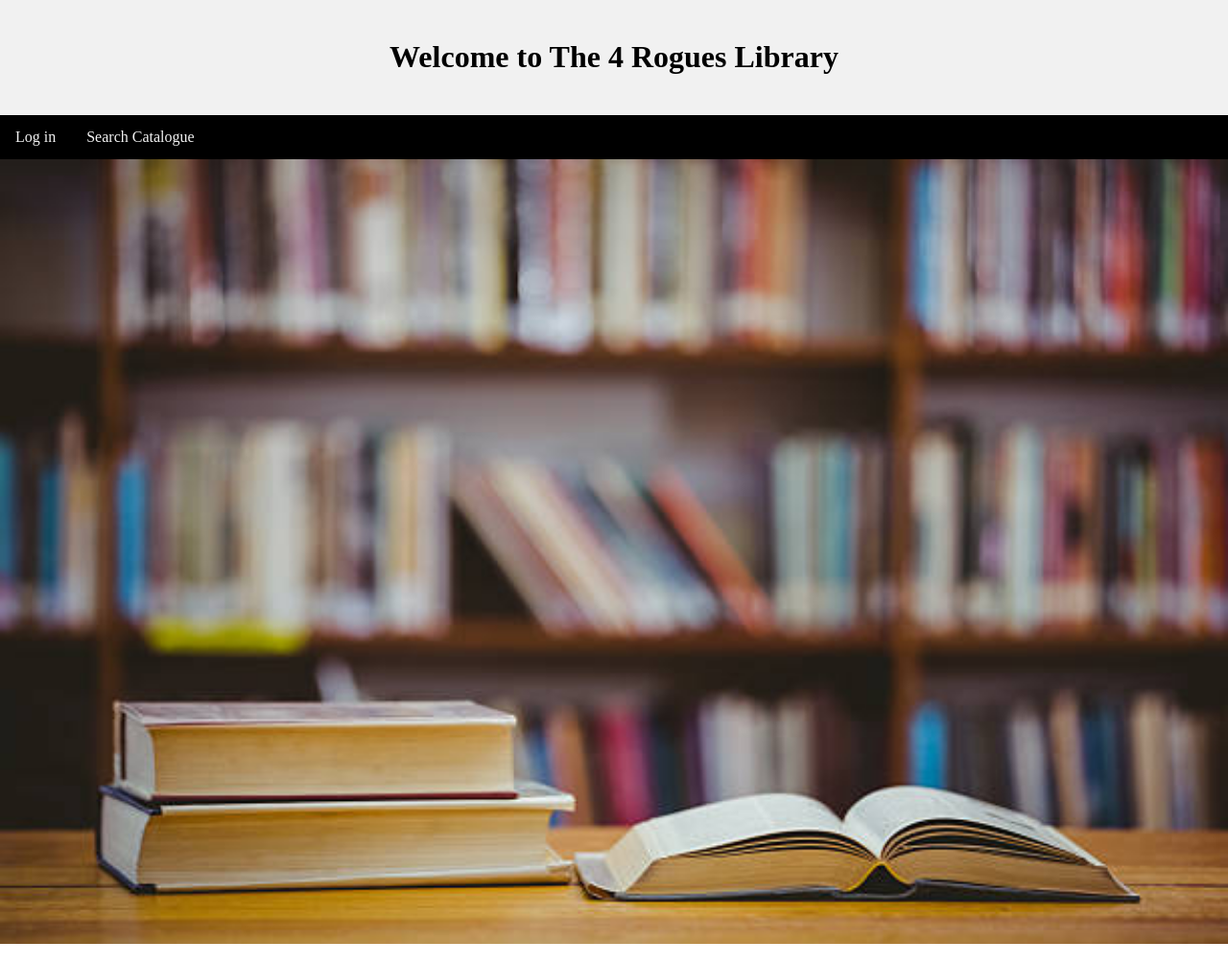
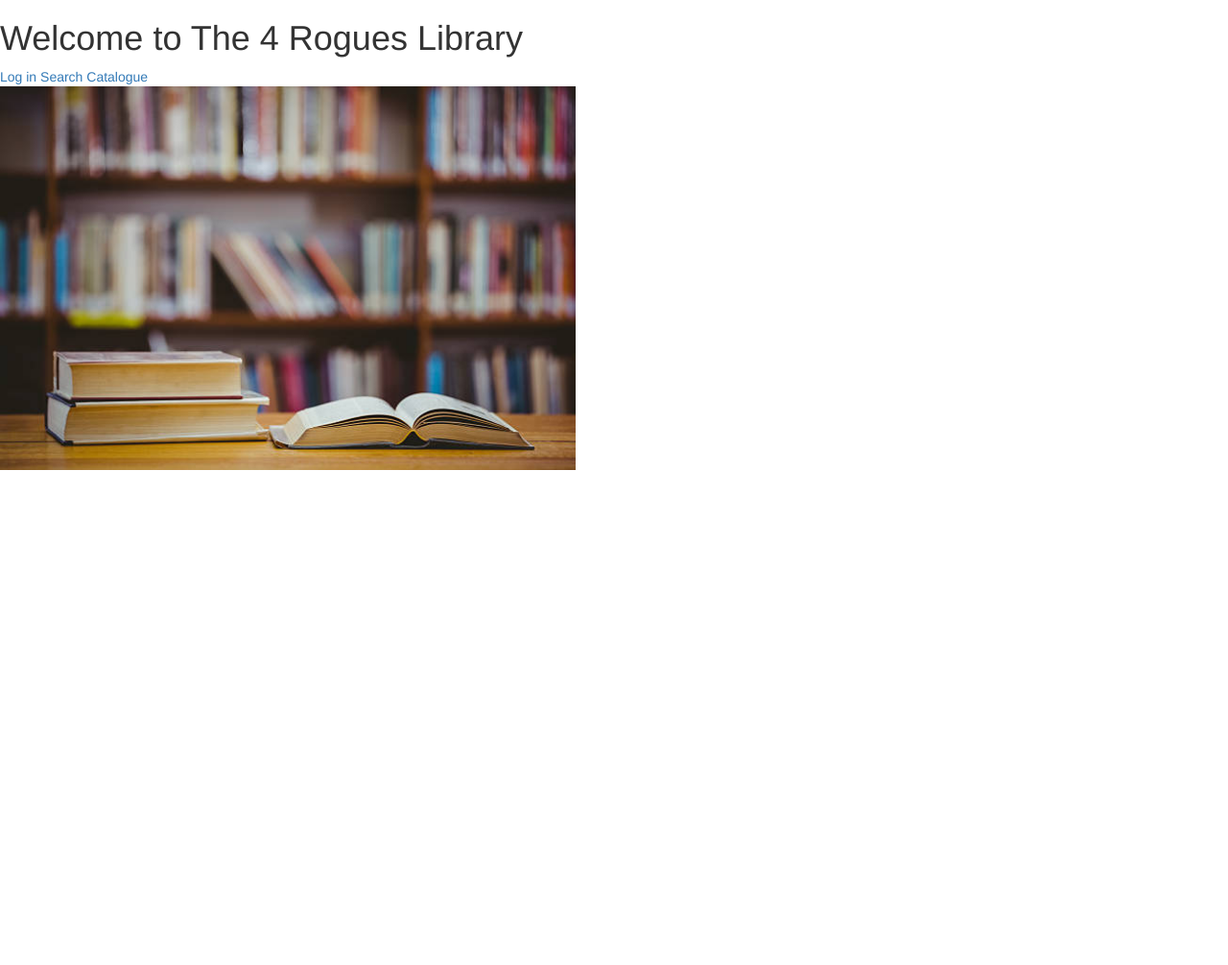
Before and after one commit to The4Rogues/Exercise21, a PHP site: page / in a window 1280 px wide. Shown: the whole page at 96% size. After the commit the page ends 490 px from the top, so only its background shows below. Run offline with PHP 8.4, Linux system fonts and the light colour scheme.

Commit message:
just index again

```diff
--- a/index.php
+++ b/index.php
@@ -5,62 +5,10 @@
 <title>CSS Website Layout</title>
 <meta charset="utf-8">
 <meta name="viewport" content="width=device-width, initial-scale=1">
-<style>
-* {
-    box-sizing: border-box;
-}
+<link rel="stylesheet" type="text/css" href="main.css">
+<link rel="stylesheet" href="https://www.w3schools.com/w3css/4/w3.css">
+ <link rel="stylesheet" href="https://maxcdn.bootstrapcdn.com/bootstrap/3.3.7/css/bootstrap.min.css" integrity="sha384-BVYiiSIFeK1dGmJRAkycuHAHRg32OmUcww7on3RYdg4Va+PmSTsz/K68vbdEjh4u" crossorigin="anonymous">
 
-
-body {
-  /* background-image: url("480864928.jpg"); */
-
-
-  margin: 0;
-}
-
-/* Style the header */
-.header {
-    background-color: #f1f1f1;
-    padding: 20px;
-    text-align: center;
-}
-
-/* Style the top navigation bar */
-.topnav {
-    overflow: hidden;
-    background-color: black;
-}
-
-/* Style the topnav links */
-.topnav a {
-    float: left;
-    display: block;
-    color: #f2f2f2;
-    text-align: center;
-    padding: 14px 16px;
-    text-decoration: none;
-}
-
-/* Change color on hover */
-.topnav a:hover {
-    background-color: #ddd;
-    color: black;
-}
-
-div.gallery:hover {
-    border: 1px solid #777;
-}
-
-div.gallery img {
-    width: 100%;
-    height: auto;
-}
-
-div.desc {
-    padding: 15px;
-    text-align: center;
-}
-</style>
 </head>
 <body>
 
```
